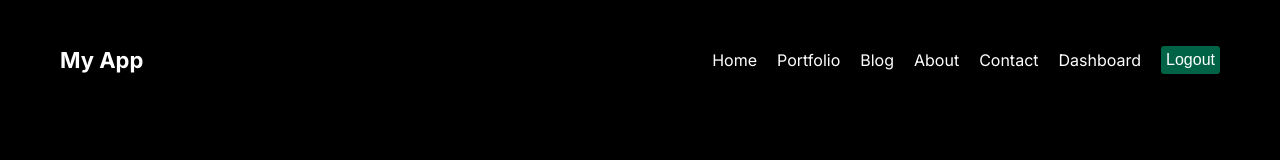
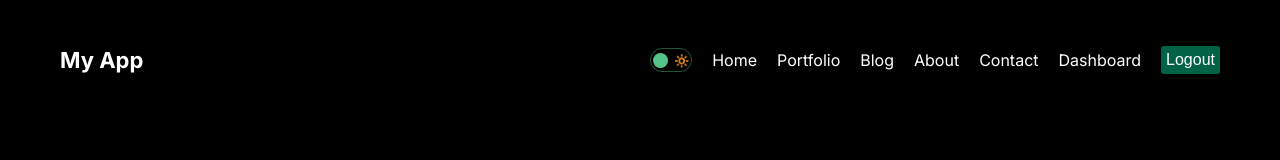
Before and after one commit to alexey-sevastynov/my-app-nextJS13.4, a Next.js app: page /blog in a window 1280 px wide. Shown: the top 160 px of the page. Built offline with nearby package versions, Linux system fonts and the light colour scheme.

Commit message:
added DarkModeToggle

```diff
--- /dev/null
+++ b/src/components/dark-mode-toggle/DarkModeToggle.tsx
@@ -0,0 +1,24 @@
+import React from "react";
+import styles from "./darkModeToggle.module.css";
+
+const DarkModeToggle = () => {
+  let mode: "dark" | "light" = "light";
+
+  const ballStyles = () => {
+    if (mode === "light") {
+      return { left: "2px" };
+    }
+    if (mode === "dark") {
+      return { right: "2px" };
+    }
+  };
+  return (
+    <div className={styles.container}>
+      <div className={styles.icon}>🌙</div>
+      <div className={styles.icon}>🔆</div>
+      <div className={styles.ball} style={ballStyles()}></div>
+    </div>
+  );
+};
+
+export default DarkModeToggle;
--- /dev/null
+++ b/src/components/dark-mode-toggle/darkModeToggle.module.css
@@ -0,0 +1,24 @@
+.container {
+    width: 42px;
+    height: 24px;
+    border: 1.5px solid #53c28b70;
+    border-radius: 30px;
+    display: flex;
+    align-items: center;
+    justify-content: space-between;
+    padding: 2px;
+    position: relative;
+    cursor: pointer;
+}
+
+.icon {
+    font-size: 12px;
+}
+
+.ball {
+    width: 15px;
+    height: 15px;
+    background-color: #53c28b;
+    border-radius: 50%;
+    position: absolute;
+}
--- a/src/components/navbar/navbar.tsx
+++ b/src/components/navbar/navbar.tsx
@@ -5,6 +5,7 @@
 
 import styles from "./page.module.css";
 import Button from "../button/button";
+import DarkModeToggle from "../dark-mode-toggle/DarkModeToggle";
 
 const Navbar = () => {
   return (
@@ -13,6 +14,7 @@
         <h3>My App</h3>
       </Link>
       <ul className={styles.links}>
+        <DarkModeToggle />
         {LINKS.map((link) => (
           <li key={link.id} className={styles.link}>
             <Link href={link.url}>{link.title}</Link>
```
